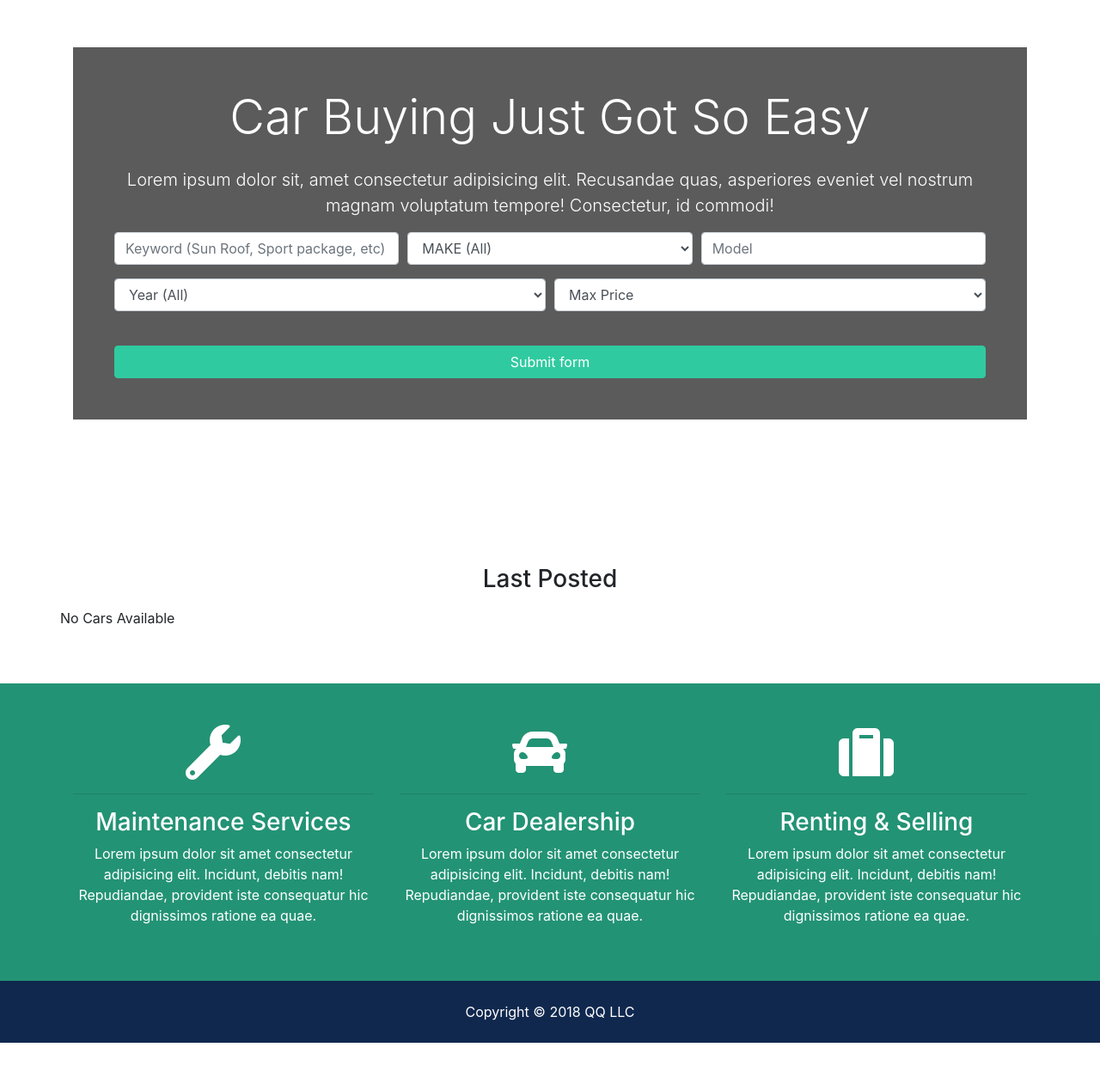
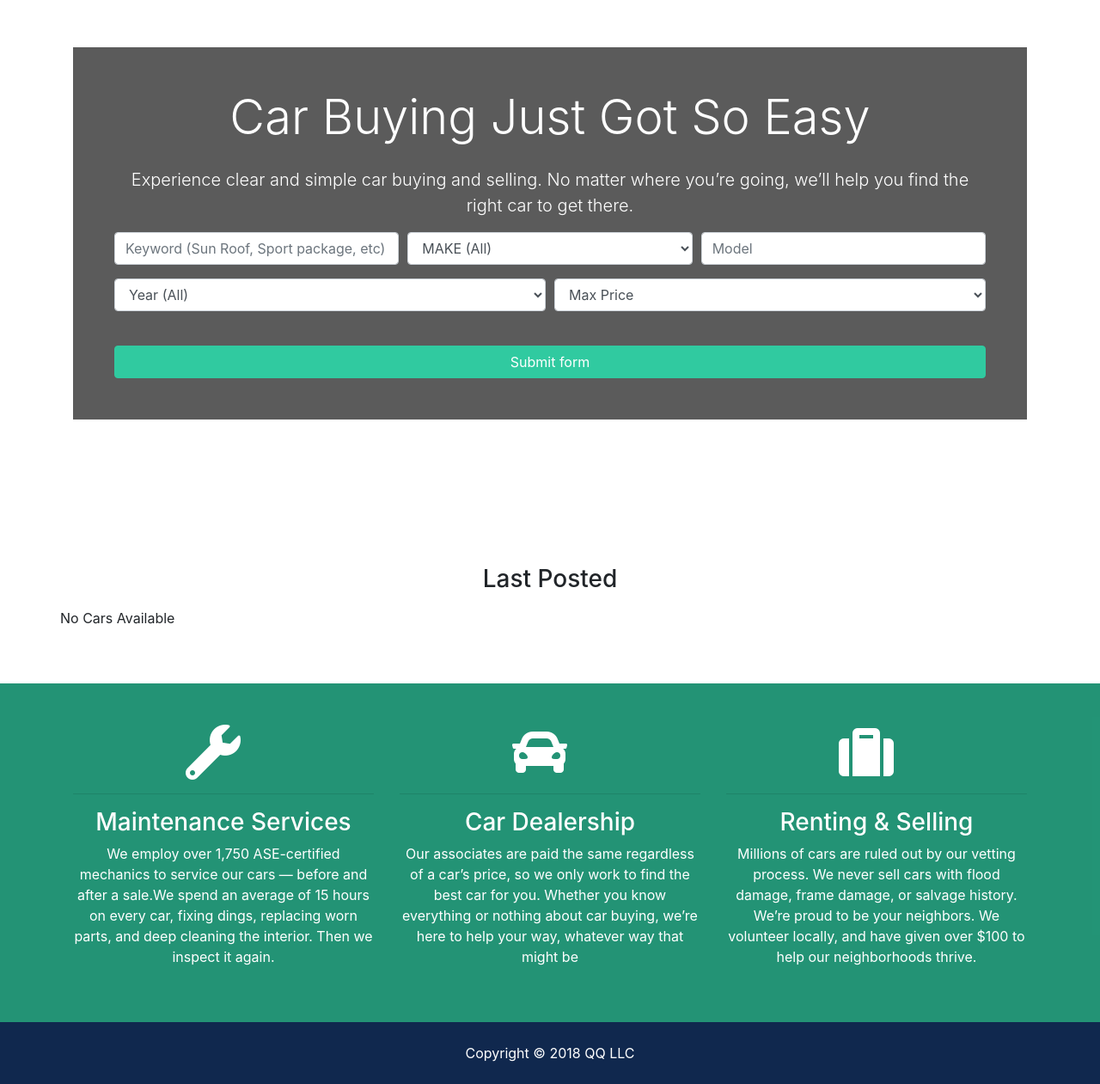
Before and after one commit to garabek/qq_dealer, a Django app: template templates/index.html in a window 1280 px wide. Shown: the part 183-1444 px from the top of the page at 86% size. Before the commit the page ends 1396 px from the top, so only its background shows below. Run offline with Django 3.2, Linux system fonts and the light colour scheme; the template is opened without the code that fills it, so the values that code supplies are empty.

Commit message:
html edit

```diff
--- a/templates/index.html
+++ b/templates/index.html
@@ -12,8 +12,7 @@
           <h1 class="display-4 mb-4">
             Car Buying Just Got So Easy
           </h1>
-          <p class="lead">Lorem ipsum dolor sit, amet consectetur adipisicing elit. Recusandae quas, asperiores eveniet vel nostrum magnam
-            voluptatum tempore! Consectetur, id commodi!</p>
+          <p class="lead">Experience clear and simple car buying and selling. No matter where you’re going, we’ll help you find the right car to get there.</p>
           <div class="search">
             <form action="{% url 'search' %}">
               <!-- Form Row 1 -->
@@ -135,22 +134,19 @@
           <i class="fas fa-wrench fa-4x mr-4"></i>
           <hr>
           <h3>Maintenance Services</h3>
-          <p>Lorem ipsum dolor sit amet consectetur adipisicing elit. Incidunt, debitis nam! Repudiandae, provident iste consequatur
-            hic dignissimos ratione ea quae.</p>
+          <p>We employ over 1,750 ASE-certified mechanics to service our cars — before and after a sale.We spend an average of 15 hours on every car, fixing dings, replacing worn parts, and deep cleaning the interior. Then we inspect it again.</p>
         </div>
         <div class="col-md-4">
           <i class="fas fa-car fa-4x mr-4"></i>
           <hr>
           <h3>Car Dealership</h3>
-          <p>Lorem ipsum dolor sit amet consectetur adipisicing elit. Incidunt, debitis nam! Repudiandae, provident iste consequatur
-            hic dignissimos ratione ea quae.</p>
+          <p>Our associates are paid the same regardless of a car’s price, so we only work to find the best car for you. Whether you know everything or nothing about car buying, we’re here to help your way, whatever way that might be</p>
         </div>
         <div class="col-md-4">
           <i class="fas fa-suitcase fa-4x mr-4"></i>
           <hr>
           <h3>Renting & Selling</h3>
-          <p>Lorem ipsum dolor sit amet consectetur adipisicing elit. Incidunt, debitis nam! Repudiandae, provident iste consequatur
-            hic dignissimos ratione ea quae.</p>
+          <p>Millions of cars are ruled out by our vetting process. We never sell cars with flood damage, frame damage, or salvage history. We’re proud to be your neighbors. We volunteer locally, and have given over $100 to help our neighborhoods thrive.</p>
         </div>
       </div>
     </div>
```
Also changed, not shown: templates/about.html (+4 -6 lines).
